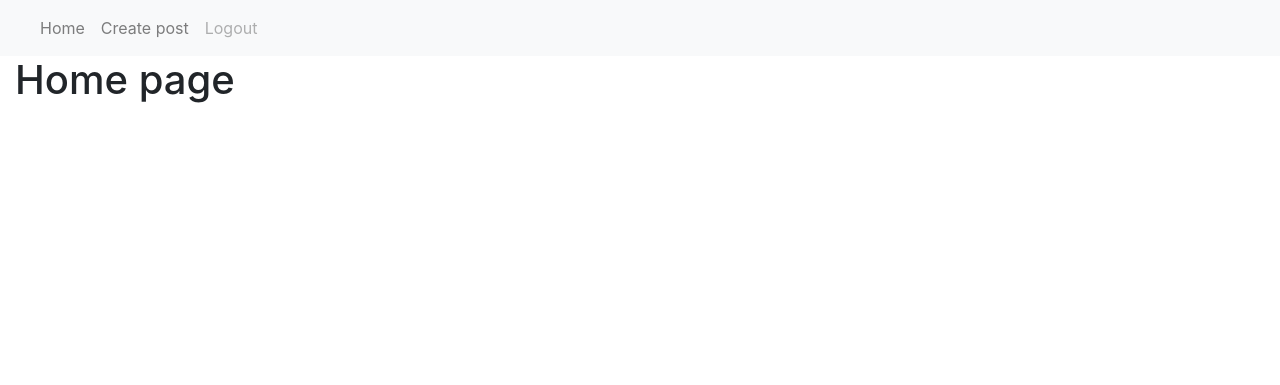
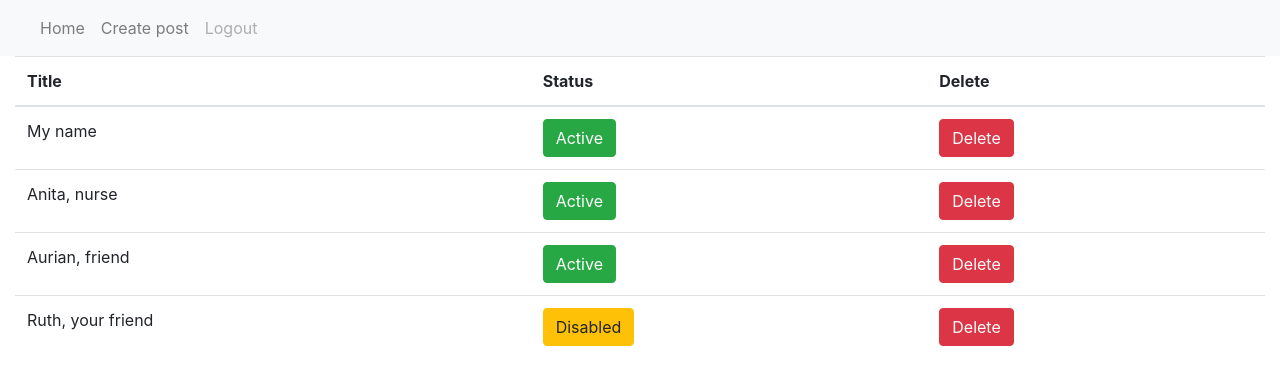
Before and after one commit to Aurian-Nogues/cue, a Django app: page / in a window 1280 px wide. Shown: the top 385 px of the page. Run offline with Django 3.2, Linux system fonts and the light colour scheme; a user stored in the database is signed in; data comes from the database, SQL or seed files in the repository; both versions use the stored data as it was after the commit; some libraries are stand-ins or nearby versions.

Commit message:
did some stuff on buttons

```diff
--- /dev/null
+++ b/static/web/dashboard.js
@@ -0,0 +1,45 @@
+//////////////Wrapper for to be executed only when page finished loading
+document.addEventListener('DOMContentLoaded', () => {
+
+    $(document).on("click",".status-button",change_status);
+
+    ////////////////////////////////////////////////////////////////
+    //These functions are required to obtain CSRF code and attach it to POST methods
+
+            // CSRF code
+            function getCookie(name) {
+                var cookieValue = null;
+                var i = 0;
+                if (document.cookie && document.cookie !== '') {
+                    var cookies = document.cookie.split(';');
+                    for (i; i < cookies.length; i++) {
+                        var cookie = jQuery.trim(cookies[i]);
+                        // Does this cookie string begin with the name we want?
+                        if (cookie.substring(0, name.length + 1) === (name + '=')) {
+                            cookieValue = decodeURIComponent(cookie.substring(name.length + 1));
+                            break;
+                        }
+                    }
+                }
+                return cookieValue;
+            }
+            var csrftoken = getCookie('csrftoken');
+
+            function csrfSafeMethod(method) {
+                // these HTTP methods do not require CSRF protection
+                return (/^(GET|HEAD|OPTIONS|TRACE)$/.test(method));
+            }
+            $.ajaxSetup({
+                crossDomain: false, // obviates need for sameOrigin test
+                beforeSend: function(xhr, settings) {
+                    if (!csrfSafeMethod(settings.type)) {
+                        xhr.setRequestHeader("X-CSRFToken", csrftoken);
+                    }
+                }
+            });
+    /////////////////////////////////////////////////////////////////
+    });
+
+    function change_status(){
+        alert("here");
+    }
--- a/web/templates/web/index.html
+++ b/web/templates/web/index.html
@@ -10,11 +10,41 @@
 
 
 
-    <div class="menu-table">
-        <h1>Home page</h1>
+    <div id="reminders-menu">
+            <table class="table table-hover" id ="reminders-table">
+                    <thead>
+                        <tr>
+                        <th scope="col">Title</th>
+                        <th scope="col">Status</th>
+                        <th scope="col">Delete</th>
+                        </tr>
+                    </thead>
+                    <tbody>
 
+                     {% for reminder in reminders %}
+
+                     {% if reminder.status == "Active" %}
+                        <tr class ="Active">
+                     {% else %}
+                        <tr class ="Disabled">
+                     {% endif %}
+                        <td>{{reminder.title}}</td>
+
+                            {% if reminder.status == "Active" %}
+                                <td><button type="button" class="btn btn-success status-button">{{reminder.status}}</button></td>
+                            {% else %}
+                                <td><button type="button" class="btn btn-warning status-button">{{reminder.status}}</button></td>
+                            {% endif %}
+
+                        <td><a href=""><button type="button" class="btn btn-danger">Delete</button></a></td>
+                        </tr>
+                     {% endfor %}
+
+                    </tbody>
+                </table>
     </div>
 
-
+    {% load static %}
+    <script src="{% static 'web/dashboard.js' %}"></script>
 
 {% endblock %}
--- a/web/views.py
+++ b/web/views.py
@@ -15,7 +15,16 @@ def index(request):
         print("here")
         return render(request, "web/login.html", {"message": None})
 
-    return render(request, "web/index.html")
+        #load  user specific reminders
+
+    user = request.user
+    reminders = Message.objects.all().filter(user=user)
+
+    context = {
+        "reminders":reminders,
+    }
+
+    return render(request, "web/index.html", context)
 
 def login_view(request):
     username = request.POST["username"]
@@ -26,7 +35,6 @@ def login_view(request):
         return HttpResponseRedirect(reverse("index"))
     else:
         return render(request, "web/login.html", {"message": "Invalid credentials."})
-
 
 def createAccount(request):
     if request.method == 'POST':
@@ -47,6 +55,8 @@ def logout_view(request):
 def create_post(request):
     return render(request, "web/create_post.html")
 
+
+#receives Ajax requests when new entry is created and writes them in database
 def record_reminder(request):
     #if user is not conntected send to login page
     if not request.user.is_authenticated:
```
Also changed, not shown: db.sqlite3.
